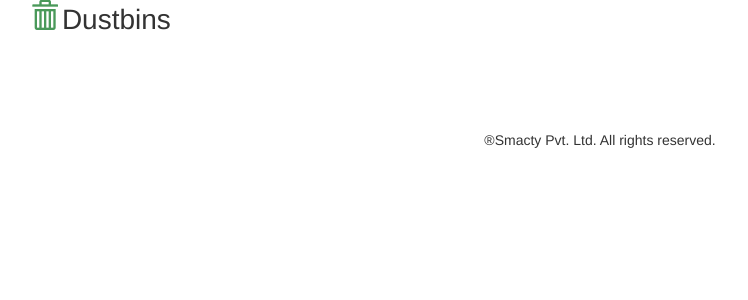
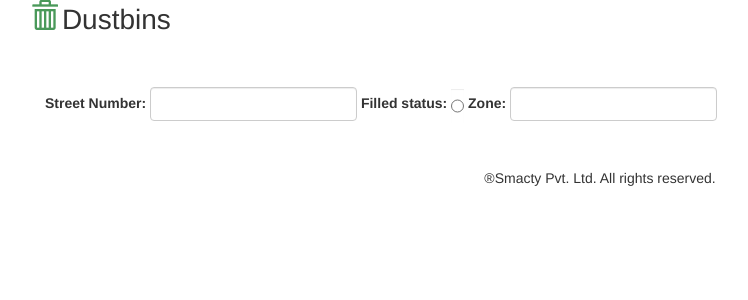
Before and after one commit to sauravgupta108/smacty, a Django app: template templates/dashboard/smacty_dustbins/all_dustbins.html in a window 1280 px wide. Shown: the top 300 px of the page, without its empty margins (40-788 px from the left). Run offline with Django 3.2, Linux system fonts and the light colour scheme; the template is opened without the code that fills it, so the values that code supplies are empty; some libraries are stand-ins or nearby versions.

Commit message:
Working on all_dustbins.html file

```diff
--- a/templates/dashboard/smacty_dustbins/all_dustbins.html
+++ b/templates/dashboard/smacty_dustbins/all_dustbins.html
@@ -11,3 +11,21 @@
 {% block Heading %}
 	<span class = "glyphicon glyphicon-trash" style="color: #4a995a;"></span> <span class=>Dustbins</span>
 {% endblock %}
+
+{% block summary %}
+
+{% endblock %}
+
+{% block filters %}
+	<div class="form-inline">
+		<label for="dbn_street_number">Street Number: </label>
+		<input type="text" id="dbn_street_number" class="form-control" onchange="dustbin.dustbin_filters()">
+
+		<label for="dbn_filled_status">Filled status: </label>
+		<input type="radio" class="form-control" onchange="dustbin.dustbin_filters()" id="dbn_filled_status">
+
+		<label for="dbn_zone">Zone: </label>
+		<input type="text" id="dbn_zone" class="form-control" onchange="dustbin.dustbin_filters()">
+
+	</div>
+{% endblock %}
```
Also changed, not shown: smacty_static/js/tabs_handler.js (+7 -0 lines).
